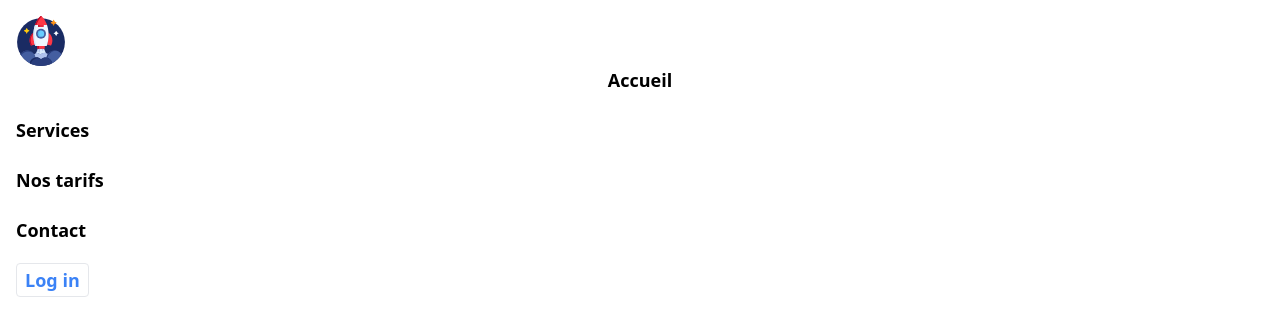
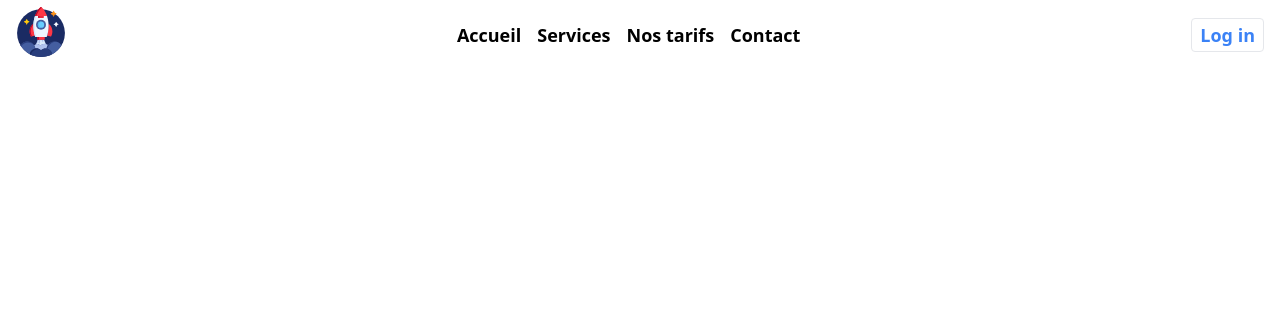
Before and after one commit to Zenitude/ecoleWeb-tailwindcss-landingpage, a website: page index.html in a window 1280 px wide. Drawn offline with Linux system fonts and the light colour scheme.

Commit message:
header finish

```diff
--- a/index.html
+++ b/index.html
@@ -7,23 +7,23 @@
     <title>Landing page SEO</title>
   </head>
   <body class="h-full">
-    <header class="flex justify-between items-center p-4 text-lg font-semibold">
+    <header class="flex h-[70px] justify-between items-center text-lg font-semibold">
 
-      <nav class="md:block md:w-full">
-        <ul class="relative md:flex md:gap-4 md:w-full md:h-full md:items-center md:justify-center">
-          <li class="mr-auto">
+      <nav class="w-full flex items-center md:block md:pr-4">
+        <ul class="w-full md:flex md:gap-4 md:w-full md:h-full md:justify-center md:items-center">
+          <li class="mr-auto ml-4">
             <a href="./index.html" class="inline-block w-[50px] h-[50px]">
               <img src="./ressources/RocketLogo.svg" alt="Logo">
             </a>
           </li>
-          <li class="hidden absolute top-[50px] h-[50px] w-full md:block"><a href="#accueil" class="flex justify-center items-center w-full ">Accueil</a></li>
-          <li class="hidden absolute top-[100px] h-[50px] w-full md:block"><a href="#services">Services</a></li>
-          <li class="hidden absolute top-[150px] h-[50px] w-full md:block"><a href="#tarifs">Nos tarifs</a></li>
-          <li class="hidden absolute top-[200px] h-[50px] w-full md:block"><a href="#contact" class="">Contact</a></li>
-          <li class="hidden absolute top-[250px] h-[50px] w-full md:block ml-auto"><a href="#" class="text-blue-500 font-semibold border px-2 py-1 rounded">Log in</a></li>
+          <li class="hidden absolute top-[70px] leading-[50px] w-full border-b-2 md:block md:static md:border-none md:w-auto"><a href="#accueil" class="flex justify-center items-center w-full">Accueil</a></li>
+          <li class="hidden absolute top-[140px] leading-[50px] w-full border-b-2 md:block md:static md:border-none md:w-auto"><a href="#services" class="flex justify-center items-center w-full">Services</a></li>
+          <li class="hidden absolute top-[210px] leading-[50px] w-full border-b-2 md:block md:static md:border-none md:w-auto"><a href="#tarifs" class="flex justify-center items-center w-full">Nos tarifs</a></li>
+          <li class="hidden absolute top-[280px] leading-[50px] w-full border-b-2 md:block md:static md:border-none md:w-auto"><a href="#contact" class="flex justify-center items-center w-full">Contact</a></li>
+          <li class="hidden absolute top-[350px] leading-[50px] w-full border-b-2 md:block md:ml-auto md:static md:border-none md:w-auto"><a href="#" class="text-blue-500 font-semibold border px-2 py-1 rounded ml-4 md:ml-0">Log in</a></li>
         </ul>
       </nav>
-      <button class="rounded border w-[40px] h-[40px] p-2 md:hidden">
+      <button class="rounded border w-[40px] h-[40px] p-2 mr-4 md:hidden">
         <img src="./ressources/menu.svg" alt="Afficher/Masquer navigation" class="w-full h-full">
       </button>
     </header>
```
Also changed, not shown: dist/output.css.
